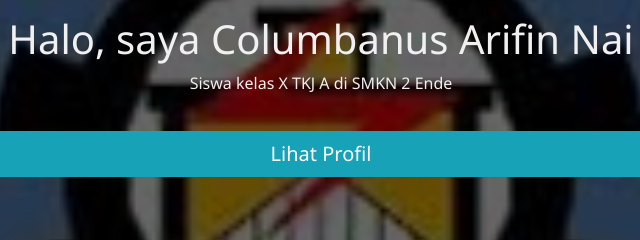
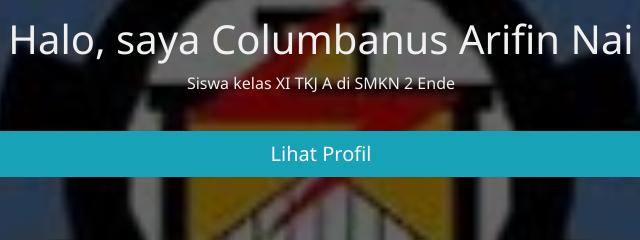
Before and after one commit to columbanusanai/profil-columbanus, a plain HTML site: page index.html in a window 1280 px wide. Shown: the part 304-544 px from the top of the page, 319-959 px from the left. Drawn offline with nearby package versions, Linux system fonts and the light colour scheme.

Commit message:
Update index.html

```diff
--- a/index.html
+++ b/index.html
@@ -233,7 +233,7 @@
 </head>
 <body>  <section class="hero" id="beranda">
     <h1 data-aos="fade-right">Halo, saya Columbanus Arifin Nai</h1>
-    <p data-aos="fade-left" data-aos-delay="200">Siswa kelas X TKJ A di SMKN 2 Ende</p>
+    <p data-aos="fade-left" data-aos-delay="200">Siswa kelas XI TKJ A di SMKN 2 Ende</p>
     <a href="#tentang" class="btn btn-nav btn-lg" data-aos="zoom-in" data-aos-delay="400">Lihat Profil</a>
   </section>  <section id="tentang" class="bio-section">
     <div data-aos="fade-up">
```
